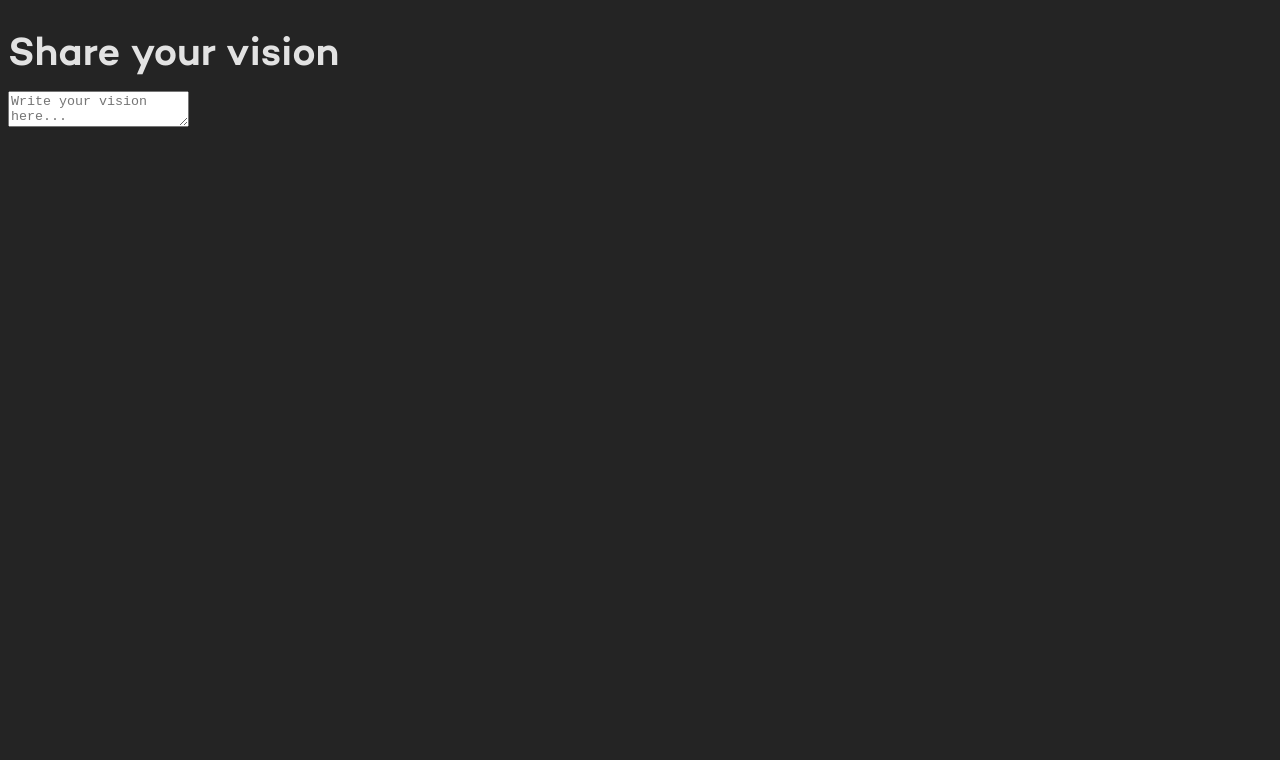
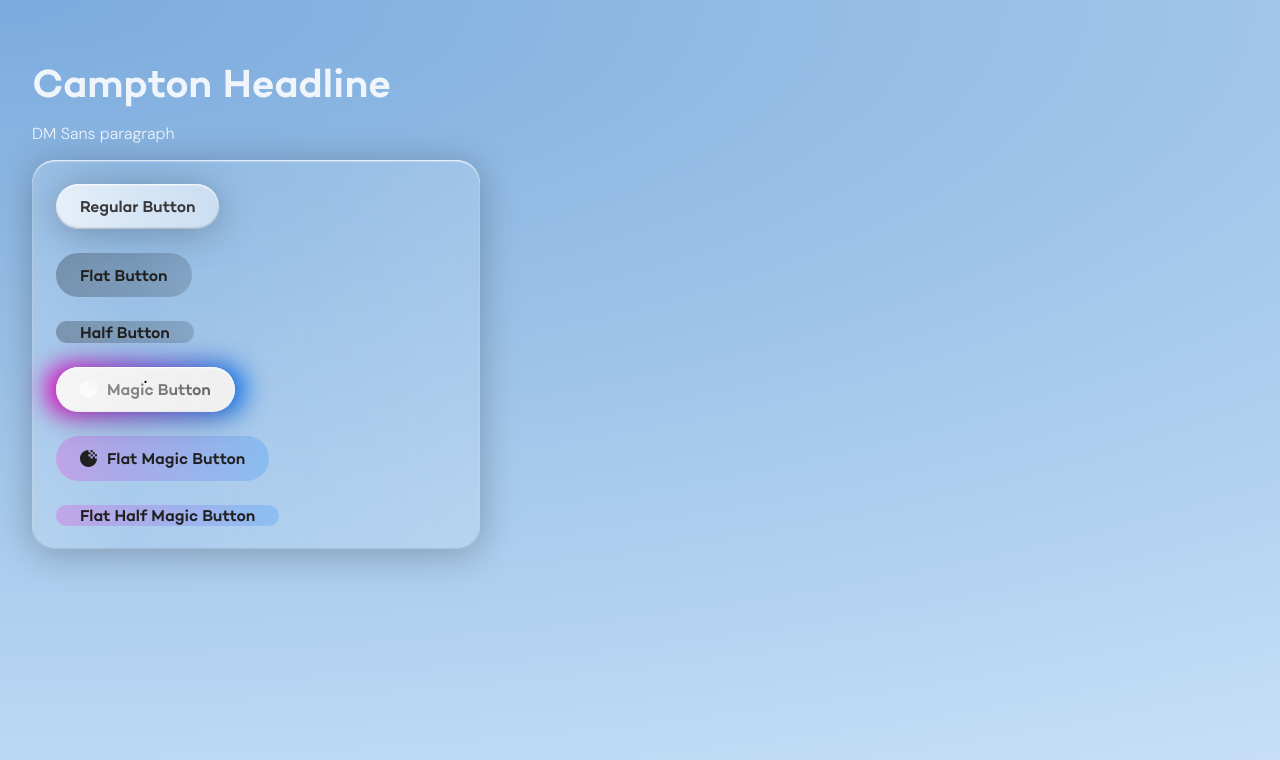
Before and after one commit to smcaruso/builder-proto, a website built with Vite: page index.html in a window 1280 px wide. Built offline with nearby package versions, Linux system fonts and the light colour scheme.

Commit message:
buttons!

```diff
--- a/src/fonts.css
+++ b/src/fonts.css
@@ -1,4 +1,4 @@
-/*! Generated by Font Squirrel (https://www.fontsquirrel.com) on June 5, 2025 */
+@import url('https://fonts.googleapis.com/css2?family=DM+Sans:ital,opsz,wght@0,9..40,100..1000;1,9..40,100..1000&display=swap');
 
 @font-face {
     font-family: 'campton';
--- a/src/main.ts
+++ b/src/main.ts
@@ -3,7 +3,29 @@ import "./fonts.css"
 
 document.querySelector<HTMLDivElement>('#app')!.innerHTML = `
   <div>
-    <h1>Share your vision</h1>
-    <textarea id="vision" placeholder="Write your vision here..."></textarea>
+    <h1>Campton Headline</h1>
+    <p>DM Sans paragraph</p>
+    <div class="button-test">
+      <button class="regular" type="button">
+        <label>Regular Button</label>
+      </button>
+      <button class="flat" type="button">
+        <label>Flat Button</label>
+      </button>
+      <button class="half" type="button">
+        <label>Half Button</label>
+      </button>
+      <button class="magic" type="button">
+        <img src="/ui/operator.svg" width="17px" height="17px" alt="Magic Icon" />
+        <label>Magic Button</label>
+      </button>
+      <button class="flat-magic" type="button">
+        <img src="/ui/operator.svg" width="17px" height="17px" alt="Magic Icon" />
+        <label>Flat Magic Button</label>
+      </button>
+      <button class="magic-flat-half" type="button">
+        <label>Flat Half Magic Button</label>
+      </button>
+    </div>
   </div>
 `
--- a/src/style.css
+++ b/src/style.css
@@ -1,18 +1,21 @@
 :root {
   font-family: system-ui, Avenir, Helvetica, Arial, sans-serif;
-  line-height: 1.5;
   font-weight: 400;
 
   color-scheme: light dark;
   color: rgba(255, 255, 255, 0.87);
-  background-color: #242424;
-
   font-synthesis: none;
   text-rendering: optimizeLegibility;
   -webkit-font-smoothing: antialiased;
   -moz-osx-font-smoothing: grayscale;
+  --dk: #202020;
+  --md: #393939;
 }
-
+body {
+  background: radial-gradient(259.61% 136.19% at 1.39% 0%, #7BABDD 0%, #E0F1FF 100%);
+  height: 100dvh;
+  padding: 24px;
+}
 h1 {
   font-family: 'campton', sans-serif;
   font-weight: 600;
@@ -20,3 +23,120 @@ h1 {
   line-height: 1.2;
   margin-bottom: 1rem;
 }
+
+p {
+  font-family: "DM Sans", sans-serif;
+  font-optical-sizing: auto;
+  font-weight: 300;
+  font-style: normal;
+}
+
+.button-test {
+  display: flex;
+  width: 400px;
+  flex-direction: column;
+  gap: 24px;
+  padding: 24px;
+  justify-content: flex-start;
+  align-items: flex-start;
+  border-radius: 23px;
+  background: linear-gradient(90deg, rgba(255, 255, 255, 0.15) 0%, rgba(255, 255, 255, 0.05) 21.22%, rgba(255, 255, 255, 0.15) 100.31%);
+  box-shadow: 0px 4px 36px 0px rgba(0, 0, 0, 0.25), 0px 1px 2px 0px #FFF inset, 0px -1px 2px 0px rgba(0, 0, 0, 0.25) inset;
+  backdrop-filter: blur(32px);
+}
+
+button {
+  cursor: pointer;
+  box-sizing: border-box;
+  display: flex;
+  flex-direction: row;
+  align-items: center;
+  font-family: campton, sans-serif;
+  font-weight: 600;
+  font-size: 1rem;
+  border: none;
+  overflow: visible;
+}
+
+button.magic img {
+  filter: brightness(0) invert(1);
+}
+
+button.regular, button.magic, button.flat, button.flat-magic {
+  position: relative;
+  border-radius: 23px;
+  padding: 12px 24px;
+  gap: 10px;
+  height: 2.8rem;
+}
+
+button.regular {
+  backdrop-filter: blur(64px);
+  color: var(--md);
+  background: linear-gradient(90.06deg, rgba(255, 255, 255, 0.75) 0%, rgba(255, 255, 255, 0.5) 100%);
+  box-shadow: 0px 4px 36px rgba(0, 0, 0, 0.25), inset 0px 1px 2px #FFFFFF, inset 0px -1px 2px rgba(0, 0, 0, 0.25);
+}
+
+ button.flat-magic, button.magic-flat-half {
+  background: linear-gradient(90deg, rgba(255, 0, 204, 0.20) 0%, rgba(0, 128, 255, 0.20) 100%);
+ }
+
+button.flat, button.half, button.flat-magic, button.magic-flat-half {
+  color: var(--dk);
+}
+
+button.flat, button.half {
+  background: linear-gradient(90deg, rgba(0, 0, 0, 0.25) 0%, rgba(0, 0, 0, 0.15) 100.31%);
+
+}
+
+button.half, button.magic-flat-half {
+  border-radius: 23px;
+  padding: 1px 24px;
+  height: 1.35rem;
+}
+
+button.magic:before {
+  content: ".";
+  width: 110%;
+  height: 110%;
+  position: absolute;
+  top: -5%;
+  left: -5%;
+  z-index: -1;
+  border-radius: 23px;
+  background: linear-gradient(90deg, #F0C 0%, #0080FF 100%);
+  filter: blur(12px);
+}
+
+button.magic:after {
+  content: ".";
+  width: 100%;
+  height: 100%;
+  position: absolute;
+  top: 0;
+  left: 0;
+  mix-blend-mode: hard-light;
+  border-radius: 23px;
+  box-shadow: 0px 4px 36px rgba(0, 0, 0, 0.25), inset 0px 1px 2px #FFFFFF, inset 0px -1px 2px rgba(0, 0, 0, 0.25);
+  background: linear-gradient(90deg, rgba(255, 255, 255, 0.50) 0%, rgba(255, 255, 255, 0.25) 100.31%);
+  backdrop-filter: blur(64px);
+}
+
+button:not(.magic):hover {
+  filter:brightness(1.1);
+}
+
+button.magic:hover {
+  box-shadow: inset 0px 0px 24px #FFFFFF55;
+}
+
+button.flat-magic:hover,
+button.magic-flat-half:hover {
+  filter:brightness(1.75);
+}
+
+button.flat:hover,
+button.half:hover {
+  filter:brightness(2.5);
+}
```
